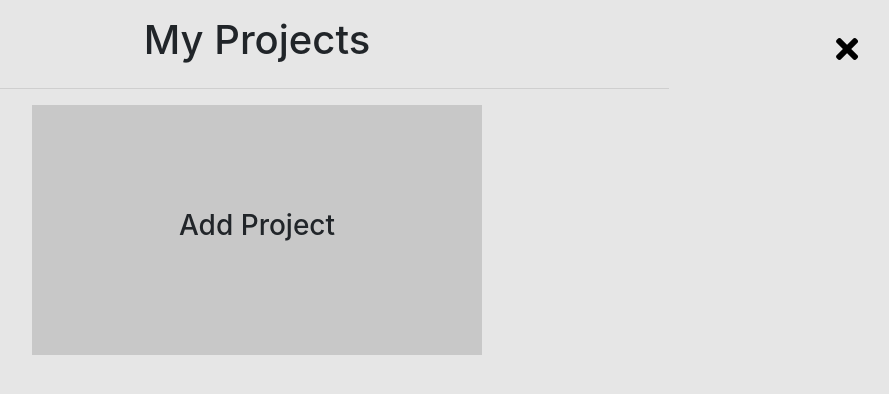
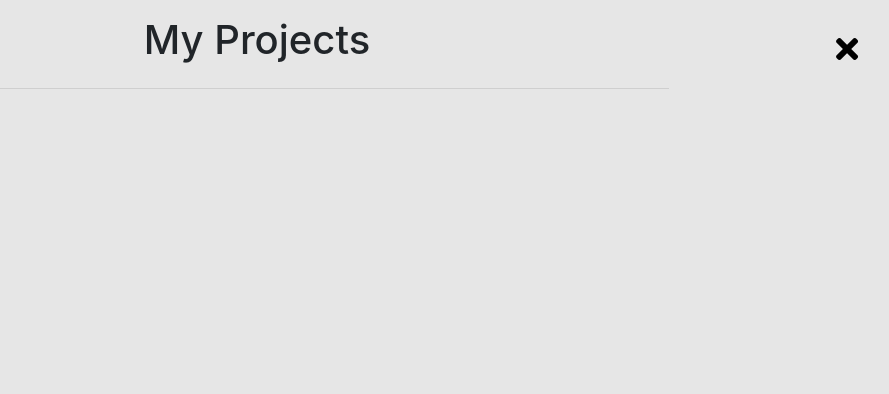
Before and after one commit to jordanjordanb1/jordanbarbosa.com, a React (Create React App) app in the folder client/: page /projects in a window 1280 px wide. Shown: the top 394 px of the page, without its empty margins (383-1272 px from the left). Built offline with nearby package versions, Linux system fonts and the light colour scheme.

Commit message:
Fixed issue with auth check

```diff
--- a/client/src/components/Projects/Projects.js
+++ b/client/src/components/Projects/Projects.js
@@ -85,7 +85,7 @@ class ProjectsComponent extends PureComponent {
                                     return <ProjectsItem key={index} values={item} click={this.openProjectsInfo} />
                                 }) }
 
-                                { isAuthenticated && token ? <ProjectsItem editMode={true} toggleNewProject={toggleNewProject} /> : <ProjectsItem editMode={true} toggleNewProject={toggleNewProject} /> }
+                                { isAuthenticated && token ? <ProjectsItem editMode={true} toggleNewProject={toggleNewProject} /> : null }
                             </Col>
                         </Row>
                     </Container>
```
